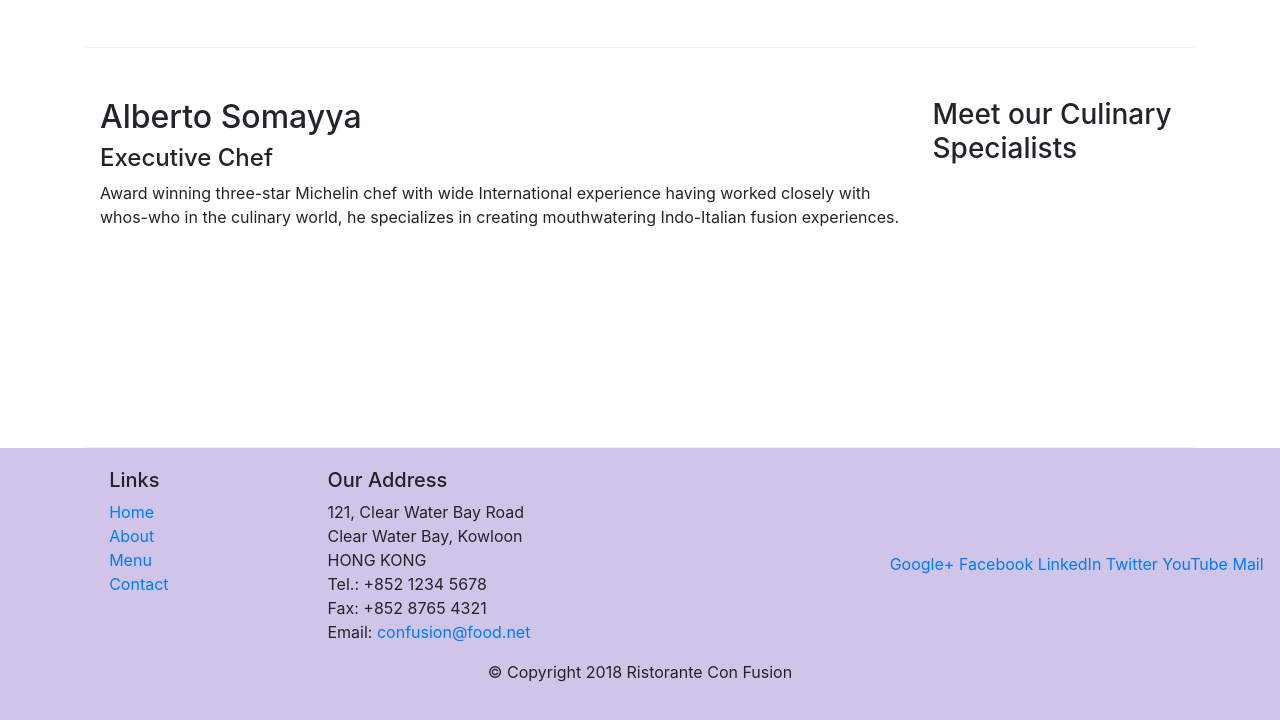
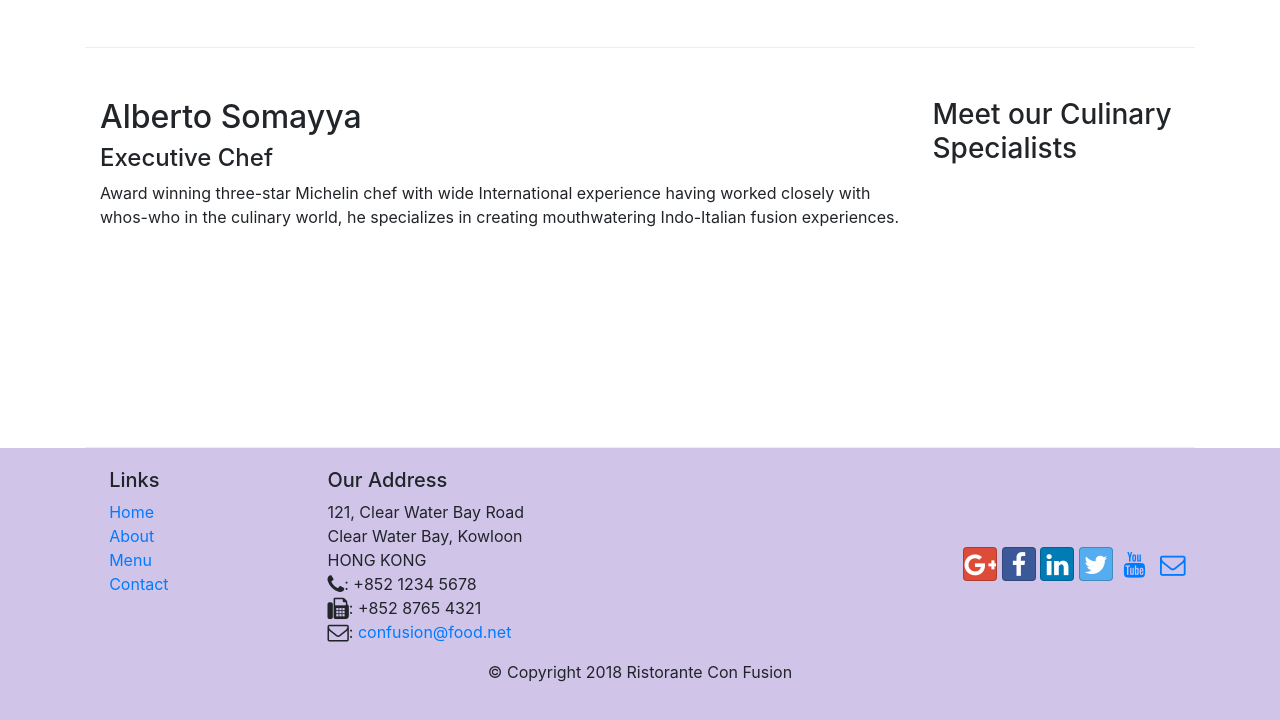
Before and after one commit to RajuKirito/Bootstrap, a website: page index.html in a window 1280 px wide. Shown: the part 1074-1794 px from the top of the page. Drawn offline with nearby package versions, Linux system fonts and the light colour scheme.

Commit message:
icon fonts

```diff
--- a/index.html
+++ b/index.html
@@ -10,6 +10,8 @@
      <!-- Bootstrap CSS -->
      <link rel="stylesheet" href="node_modules/bootstrap/dist/css/bootstrap.min.css">
      <link rel="stylesheet" href="css/styles.css">
+     <link rel="stylesheet" href="node_modules/font-awesome/css/font-awesome.min.css">
+     <link rel="stylesheet" href="node_modules/bootstrap-social/bootstrap-social.css">
      <title>Ristorante Con Fusion</title>
     </head>
 
@@ -23,10 +25,10 @@
             <a class = 'navbar-brand mr-auto' href="#">Ristorante con Fusion</a>
             <div class = 'collapse navbar-collapse' id = 'Navbar'>
                 <ul class = 'navbar-nav mr-auto'>
-                    <li class = 'nav-item active'><a class = 'nav-link' href="#">Home</a></li>
-                    <li class = 'nav-item'><a class = 'nav-link' href="./aboutus.html">About</a></li>
-                    <li class = 'nav-item'><a class = 'nav-link' href="#">Menu</a></li>
-                    <li class = 'nav-item'><a class = 'nav-link' href="#">Contact</a></li>
+                    <li class = 'nav-item active'><a class = 'nav-link' href="#"><span class = 'fa fa-home fa-lg'></span> Home</a></li>
+                    <li class = 'nav-item'><a class = 'nav-link' href="./aboutus.html"><span class = 'fa fa-info fa-lg'></span> About</a></li>
+                    <li class = 'nav-item'><a class = 'nav-link' href="#"><span class = 'fa fa-list fa-lg'></span>  Menu</a></li>
+                    <li class = 'nav-item'><a class = 'nav-link' href="#"><span class = 'fa fa-address-card fa-lg'></span> Contact</a></li>
                 </ul>
             </div>
 
@@ -99,19 +101,19 @@
 		              121, Clear Water Bay Road<br>
 		              Clear Water Bay, Kowloon<br>
 		              HONG KONG<br>
-		              Tel.: +852 1234 5678<br>
-		              Fax: +852 8765 4321<br>
-		              Email: <a href="mailto:confusion@food.net">confusion@food.net</a>
+		              <i class ='fa fa-phone fa-lg'></i>: +852 1234 5678<br>
+		              <i class ='fa fa-fax fa-lg'></i>: +852 8765 4321<br>
+		              <i class ='fa fa-envelope-o fa-lg'></i>: <a href="mailto:confusion@food.net">confusion@food.net</a>
 		           </address>
                 </div>
                 <div class = 'col-12 col-sm-4 align-self-center'>
                     <div class = 'text-center'>
-                        <a href="http://google.com/+">Google+</a>
-                        <a href="http://www.facebook.com/profile.php?id=">Facebook</a>
-                        <a href="http://www.linkedin.com/in/">LinkedIn</a>
-                        <a href="http://twitter.com/">Twitter</a>
-                        <a href="http://youtube.com/">YouTube</a>
-                        <a href="mailto:">Mail</a>
+                        <a class = 'btn btn-social-icon btn-google' href="http://google.com/+"><i class = 'fa fa-google-plus fa-lg'></i></a>
+                        <a class = 'btn btn-social-icon btn-facebook' href="http://www.facebook.com/profile.php?id="><i class = 'fa fa-facebook fa-lg'></i></a>
+                        <a class = 'btn btn-social-icon btn-linkedin' href="http://www.linkedin.com/in/"><i class = 'fa fa-linkedin fa-lg'></i></a>
+                        <a class = 'btn btn-social-icon btn-twitter' href="http://twitter.com/"><i class = 'fa fa-twitter fa-lg'></i></a>
+                        <a class = 'btn btn-social-icon btn-youtube' href="http://youtube.com/"><i class = 'fa fa-youtube fa-lg'></i></a>
+                        <a class = 'btn btn-social-icon' href="mailto:"><i class = 'fa fa-envelope-o fa-lg'></i></a>
                     </div>
                 </div>
            </div>
--- a/package.json
+++ b/package.json
@@ -15,6 +15,8 @@
   },
   "dependencies": {
     "bootstrap": "^4.0.0",
+    "bootstrap-social": "^5.1.1",
+    "font-awesome": "^4.7.0",
     "jquery": "^3.3.1",
     "popper.js": "^1.12.9"
   }
```
Also changed, not shown: aboutus.html (+15 -14 lines), 1 other file.
